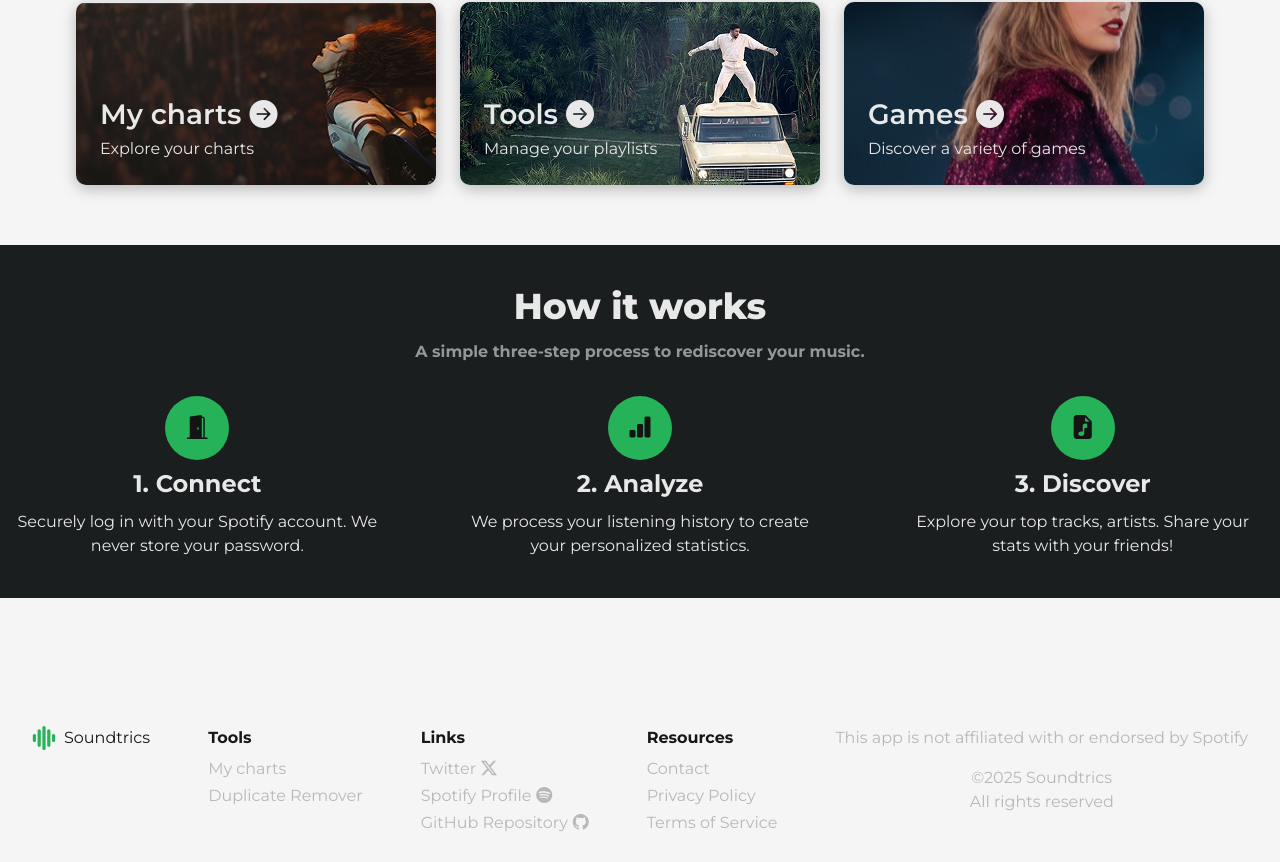
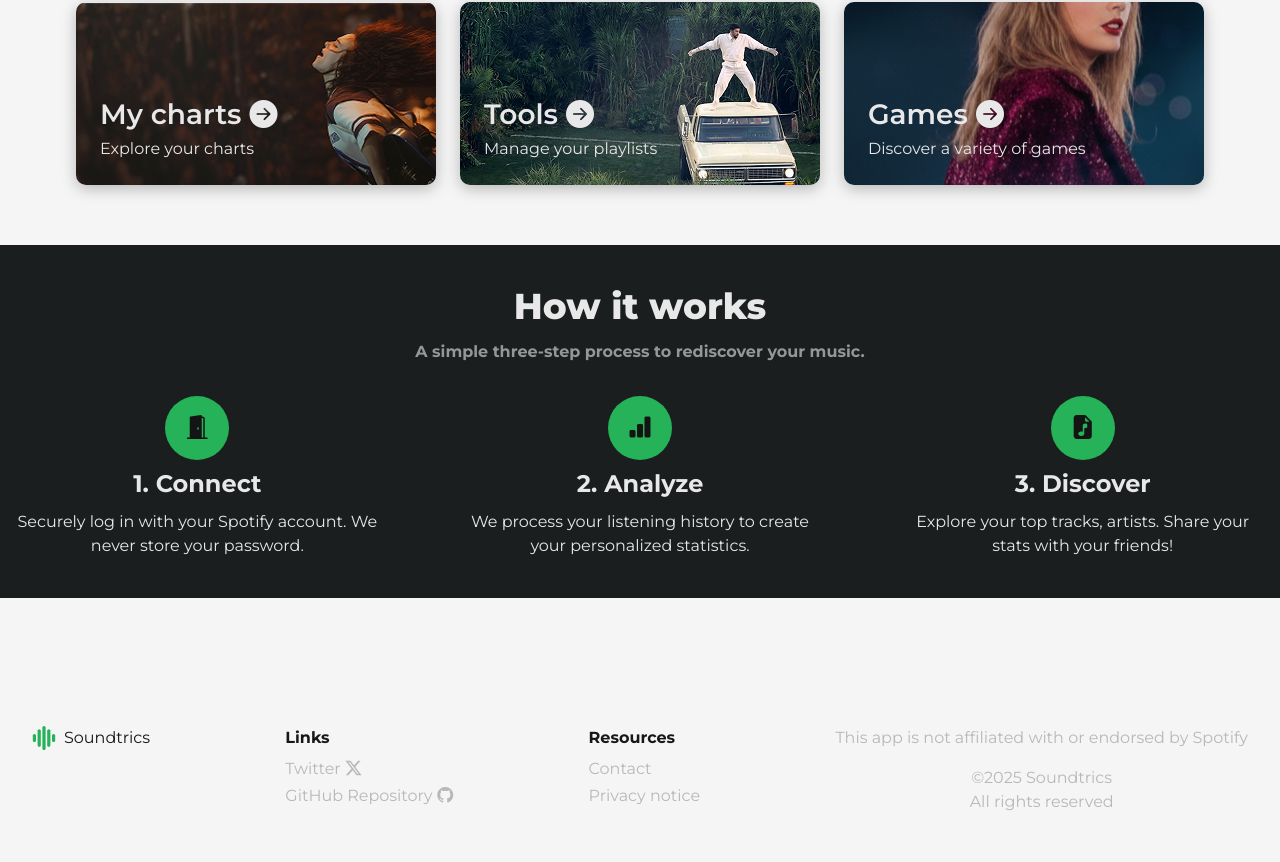
Before and after one commit to ERICK-DANIEL/soundtrics, a Next.js app: page /en/home in a window 1280 px wide. Shown: the part 256-1118 px from the top of the page. After the commit the page ends 1094 px from the top, so only its background shows below. Built offline with nearby package versions, Linux system fonts and the light colour scheme; no server answers.

Commit message:
Remove tools, Spotify & Terms from footer

```diff
--- a/src/components/layout/Footer.tsx
+++ b/src/components/layout/Footer.tsx
@@ -21,21 +21,11 @@ export default function Footer() {
         <span>Soundtrics</span>
       </div>
 
-      <div className={styles.tools}>
-        <span>{dict.footer.tools.title}</span>
-        <a href={`/${lang}/charts`}>{dict.footer.tools.myCharts}</a>
-        <a href="/delete-duplicates">{dict.footer.tools.duplicateRemover}</a>
-      </div>
-
       <div className={styles.links}>
         <span>{dict.footer.links.title}</span>
         <a href="">
           {dict.footer.links.twitter}
           <i className="bi bi-twitter-x"></i>
-        </a>
-        <a href="">
-          {dict.footer.links.spotify}
-          <i className="bi bi-spotify"></i>
         </a>
         <a href="">
           {dict.footer.links.github}
@@ -47,7 +37,6 @@ export default function Footer() {
         <span>{dict.footer.resources.title}</span>
         <a href={`/${lang}/contact`}>{dict.footer.resources.contact}</a>
         <a href={`/${lang}/privacy`}>{dict.footer.resources.privacy}</a>
-        <a href={`/${lang}/terms`}>{dict.footer.resources.terms}</a>
       </div>
 
       <div className={styles.copyright}>
--- a/src/components/layout/footer.module.css
+++ b/src/components/layout/footer.module.css
@@ -17,7 +17,6 @@
   display: none;
 }
 
-.tools,
 .links,
 .resources {
   display: flex;
@@ -26,7 +25,6 @@
   margin-bottom: 1.5rem;
 }
 
-.tools span,
 .links span,
 .resources span {
   font-size: var(--font-body);
@@ -34,7 +32,6 @@
   margin-bottom: 0.4rem;
 }
 
-.tools a,
 .links a,
 .resources a {
   font-size: var(--font-body);
@@ -80,7 +77,7 @@
   .logo span {
     margin-left: 0.5rem;
   }
-  .tools,
+
   .links,
   .resources {
     align-items: flex-start;
--- a/src/dictionaries/en.json
+++ b/src/dictionaries/en.json
@@ -13,22 +13,15 @@
     "logout": "Logout"
   },
   "footer": {
-    "tools": {
-      "title": "Tools",
-      "myCharts": "My charts",
-      "duplicateRemover": "Duplicate Remover"
-    },
     "links": {
       "title": "Links",
       "twitter": "Twitter",
-      "spotify": "Spotify Profile",
       "github": "GitHub Repository"
     },
     "resources": {
       "title": "Resources",
       "contact": "Contact",
-      "privacy": "Privacy Policy",
-      "terms": "Terms of Service"
+      "privacy": "Privacy notice"
     },
     "copyright": {
       "text": "This app is not affiliated with or endorsed by Spotify",
--- a/src/dictionaries/es.json
+++ b/src/dictionaries/es.json
@@ -13,22 +13,15 @@
     "logout": "Cerrar sesión"
   },
   "footer": {
-    "tools": {
-      "title": "Herramientas",
-      "myCharts": "Mis charts",
-      "duplicateRemover": "Eliminador de duplicados"
-    },
     "links": {
       "title": "Enlaces",
       "twitter": "Twitter",
-      "spotify": "Perfil de Spotify",
-      "github": "Repositorio de GitHub"
+      "github": "Repositorio"
     },
     "resources": {
       "title": "Recursos",
       "contact": "Contacto",
-      "privacy": "Política de privacidad",
-      "terms": "Términos de servicio"
+      "privacy": "Política de privacidad"
     },
     "copyright": {
       "text": "Esta aplicación no está afiliada ni respaldada por Spotify",
```
